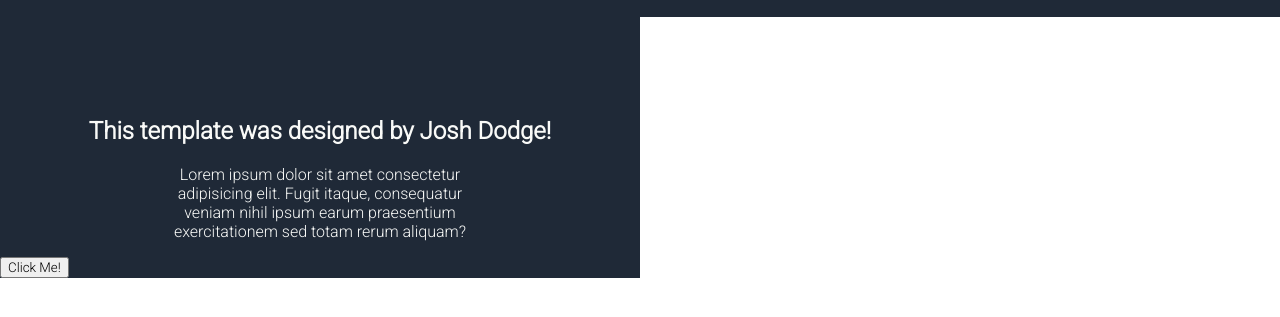
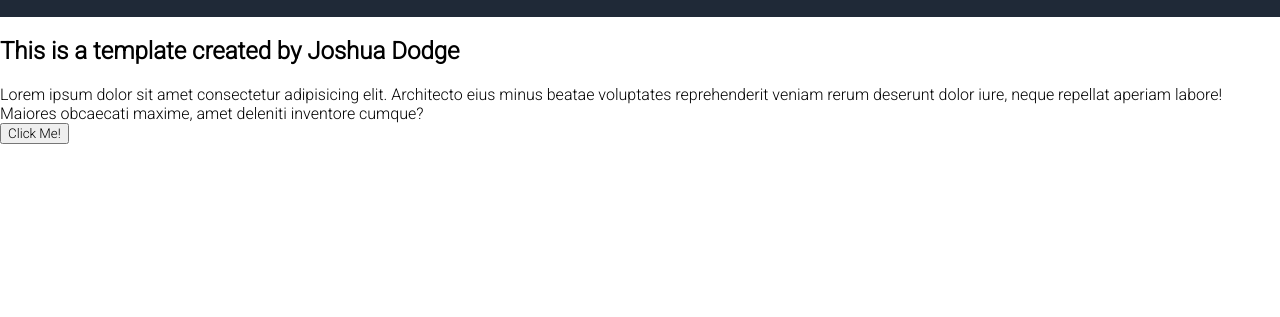
Before and after one commit to JoshDodge/theOdinProjectWebsite, a plain HTML site: page index.html in a window 1280 px wide. Shown: the part 51-368 px from the top of the page. Drawn offline with Linux system fonts and the light colour scheme.

Commit message:
Added Markup for Hero

```diff
--- a/index.html
+++ b/index.html
@@ -18,11 +18,10 @@
     </ul>
   </nav>
   <div class="heroContainer">
-    <div class="heroLeft">
-      <h2 class="heroSlogan">This template was designed by Josh Dodge!</h2>
-      <p class="heroSubSlogan">Lorem ipsum dolor sit amet consectetur adipisicing elit. Fugit itaque, consequatur veniam nihil ipsum earum praesentium exercitationem sed totam rerum aliquam?</p>
-      <button class="heroButton">Click Me!</button>
-    </div>
+    <h2 class="slogan">This is a template created by Joshua Dodge</h2>
+    <p class="subSlogan">Lorem ipsum dolor sit amet consectetur adipisicing elit. Architecto eius minus beatae voluptates reprehenderit veniam rerum deserunt dolor iure, neque repellat aperiam labore! Maiores obcaecati maxime, amet deleniti inventore cumque?<br><button class="heroButton">Click Me!</button></p>
   </div>
+
+
 </body>
 </html>
```
